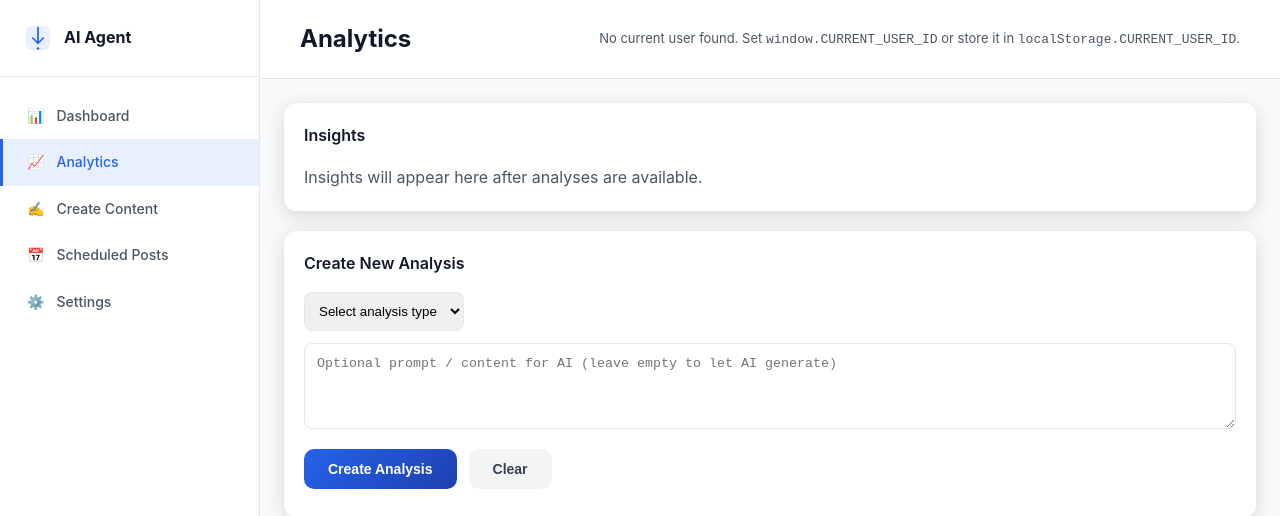
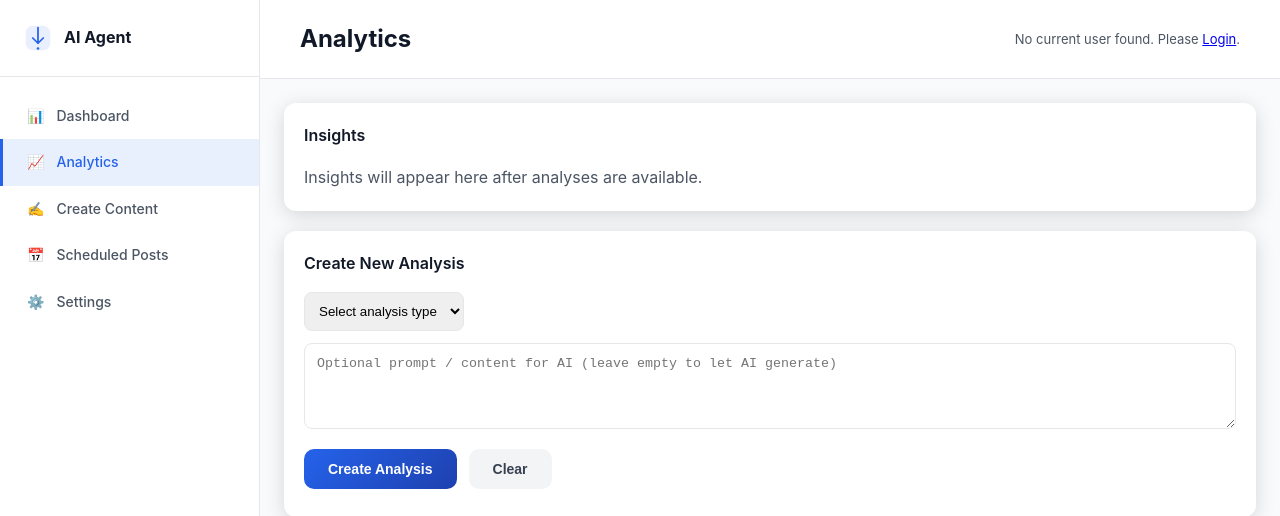
Before and after one commit to Abdelrahman66880/Social-Marketing-Agency-Manged-By-AI-Agents, a FastAPI app: page /analytics.html in a window 1280 px wide. Shown: the top 516 px of the page. Run offline with FastAPI, Linux system fonts and the light colour scheme.

Commit message:
feat: Implement dashboard, analytics, and scheduling frontend pages with supporting scripts and a request log.

```diff
--- a/frontend/static/js/analytics.js
+++ b/frontend/static/js/analytics.js
@@ -8,7 +8,11 @@
         return v ? v.pop() : null;
     }
 
-    let USER_ID = window.CURRENT_USER_ID || localStorage.getItem('CURRENT_USER_ID') || getUserIdFromCookie('user_id') || null;
+    function getUserId() {
+        return localStorage.getItem('userId') || getUserIdFromCookie('user_id');
+    }
+
+    let USER_ID = window.CURRENT_USER_ID || getUserId() || null;
 
     const PAGE_LIMIT = 10;
     let skipCompetitor = 0;
@@ -19,15 +23,7 @@
     const insightsEl = document.getElementById('insightsContent');
     const currentUserBadge = document.getElementById('currentUserBadge');
 
-    function setCurrentUserBadge() {
-        if (USER_ID) {
-            currentUserBadge.innerHTML = `User: <strong style="color:var(--primary)">${USER_ID}</strong>`;
-        } else {
-            currentUserBadge.innerHTML = `No current user found. Set <code>window.CURRENT_USER_ID</code> or store it in <code>localStorage.CURRENT_USER_ID</code>.`;
-        }
-    }
-
-    setCurrentUserBadge();
+    // Badge is now handled by common-header.js
 
     function isoToLocalString(iso) {
         try { return new Date(iso).toLocaleString(); }
@@ -85,42 +81,13 @@
     }
 
     function renderInsights(competitorItems, interactionItems) {
-        const totalCompetitor = competitorItems ? competitorItems.length : 0;
-        const totalInteraction = interactionItems ? interactionItems.length : 0;
-        const total = totalCompetitor + totalInteraction;
-        const latestCompetitor = (competitorItems && competitorItems[0]) ? competitorItems[0] : null;
-        const latestInteraction = (interactionItems && interactionItems[0]) ? interactionItems[0] : null;
-
-        if (!total) {
-            insightsEl.innerHTML = '<p style="color:var(--gray-600)">No data to show insights.</p>';
-            return;
-        }
-
-        insightsEl.innerHTML = `
-            <div style="display:flex;gap:16px;flex-wrap:wrap;">
-                <div style="min-width:160px;">
-                    <div class="stat-label">Total analyses (page)</div>
-                    <div class="stat-value">${total}</div>
-                </div>
-                <div style="min-width:160px;">
-                    <div class="stat-label">Competitor (page)</div>
-                    <div class="stat-value">${totalCompetitor}</div>
-                </div>
-                <div style="min-width:160px;">
-                    <div class="stat-label">Interaction (page)</div>
-                    <div class="stat-value">${totalInteraction}</div>
-                </div>
-            </div>
-            <div style="margin-top:12px;display:flex;gap:12px;flex-wrap:wrap;">
-                ${latestCompetitor ? `<div style="min-width:280px;"><div class="card-title">Latest competitor</div><div style="padding:10px;border-radius:8px;border:1px solid var(--gray-100);background:var(--white)"><div style="display:flex;justify-content:space-between"><strong>${latestCompetitor.analysisType}</strong><span style="color:var(--gray-600)">${isoToLocalString(latestCompetitor.createdAt)}</span></div><div style="margin-top:8px;color:var(--gray-800)">${latestCompetitor.content || '(no content)'}</div></div></div>` : ''}
-                ${latestInteraction ? `<div style="min-width:280px;"><div class="card-title">Latest interaction</div><div style="padding:10px;border-radius:8px;border:1px solid var(--gray-100);background:var(--white)"><div style="display:flex;justify-content:space-between"><strong>${latestInteraction.analysisType}</strong><span style="color:var(--gray-600)">${isoToLocalString(latestInteraction.createdAt)}</span></div><div style="margin-top:8px;color:var(--gray-800)">${latestInteraction.content || '(no content)'}</div></div></div>` : ''}
-            </div>
-        `;
+        // Emptying as requested for later management
+        insightsEl.innerHTML = '<p style="color:var(--gray-600)">Insights are currently being generated. Check back soon.</p>';
     }
 
     async function loadInitial() {
+        USER_ID = getUserId(); // ensure up-to-date
         if (!USER_ID) {
-            currentUserBadge.innerHTML = `No current user found. Set <code>window.CURRENT_USER_ID</code> and reload.`;
             return;
         }
         skipCompetitor = 0;
@@ -194,7 +161,8 @@
     }
 
     async function createAnalysis(type, content) {
-        if (!USER_ID) throw new Error('No current user id');
+        USER_ID = getUserId(); // ensure up-to-date
+        if (!USER_ID) throw new Error('No current user id. Please login.');
         const payload = {
             analysisType: type,
             content: content || 'AI prompt to generate analysis',
@@ -203,7 +171,7 @@
         const url = `${API_BASE_URL}/analytics/analysis`;
         const resp = await fetch(url, {
             method: 'POST',
-            headers: {'Content-Type': 'application/json'},
+            headers: { 'Content-Type': 'application/json' },
             body: JSON.stringify(payload)
         });
         if (!resp.ok) throw new Error(await resp.text());
@@ -221,8 +189,9 @@
             formMessage.innerText = 'Please select analysis type.';
             return;
         }
+        USER_ID = getUserId(); // ensure up-to-date
         if (!USER_ID) {
-            formMessage.innerText = 'No current user set. Set window.CURRENT_USER_ID or store in localStorage.';
+            formMessage.innerText = 'No current user set. Please try logging in again.';
             return;
         }
         formMessage.innerText = 'Creating analysis...';
@@ -249,14 +218,14 @@
     if (USER_ID) {
         loadInitial();
     } else {
-        setCurrentUserBadge();
+        if (window.updateSharedHeader) window.updateSharedHeader();
     }
 
     // helper to set user from console
     window.__analytics_set_current_user = function (id, persist = false) {
         USER_ID = id;
-        if (persist) localStorage.setItem('CURRENT_USER_ID', id);
-        setCurrentUserBadge();
+        if (persist) localStorage.setItem('userId', id);
+        if (window.updateSharedHeader) window.updateSharedHeader();
         loadInitial();
     };
 })();
--- /dev/null
+++ b/frontend/static/js/common-header.js
@@ -0,0 +1,43 @@
+/**
+ * Common Header - Shared functionality for all dashboard pages
+ * Handles the current user badge and logout.
+ */
+
+(function () {
+    // Single source of truth for userId
+    function getUserId() {
+        return localStorage.getItem('userId');
+    }
+
+    function setCurrentUserBadge() {
+        const currentUserBadge = document.getElementById('currentUserBadge');
+        if (!currentUserBadge) return;
+
+        const userId = getUserId();
+        if (userId) {
+            currentUserBadge.innerHTML = `User: <strong style="color:var(--primary)">${userId}</strong>`;
+        } else {
+            currentUserBadge.innerHTML = `No current user found. Please <a href="login">Login</a>.`;
+        }
+    }
+
+    function initLogout() {
+        const logoutBtn = document.querySelector('.btn-logout');
+        if (logoutBtn) {
+            logoutBtn.addEventListener('click', () => {
+                localStorage.removeItem('accessToken');
+                localStorage.removeItem('userId');
+                window.location.href = 'login';
+            });
+        }
+    }
+
+    // Initialize on DOM load
+    document.addEventListener('DOMContentLoaded', () => {
+        setCurrentUserBadge();
+        initLogout();
+    });
+
+    // Handle manual updates if needed
+    window.updateSharedHeader = setCurrentUserBadge;
+})();
--- a/frontend/templates/schedule.html
+++ b/frontend/templates/schedule.html
@@ -407,7 +407,8 @@
         </div>
     </div>
 
-    <script src="../static/js/schedule.js"></script>
+    <script src="../static/js/common-header.js?v=1.1"></script>
+    <script src="../static/js/schedule.js?v=1.1"></script>
 </body>
 
 </html>
```
Also changed, not shown: frontend/static/js/schedule.js (+5 -11 lines), frontend/templates/analytics.html (+19 -11 lines), frontend/templates/dashboard.html (+16 -12 lines).
